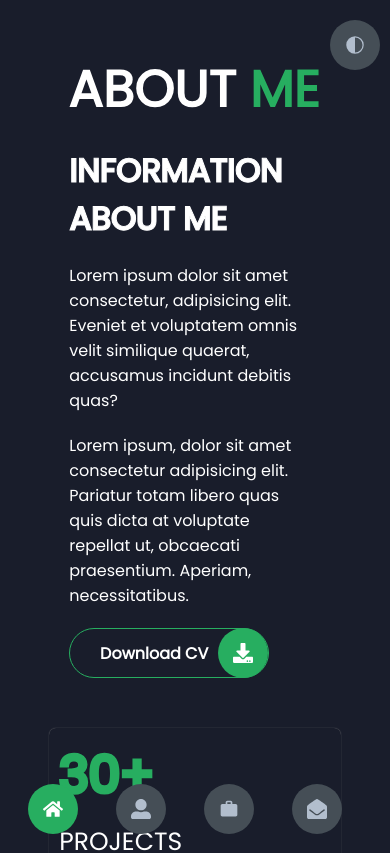
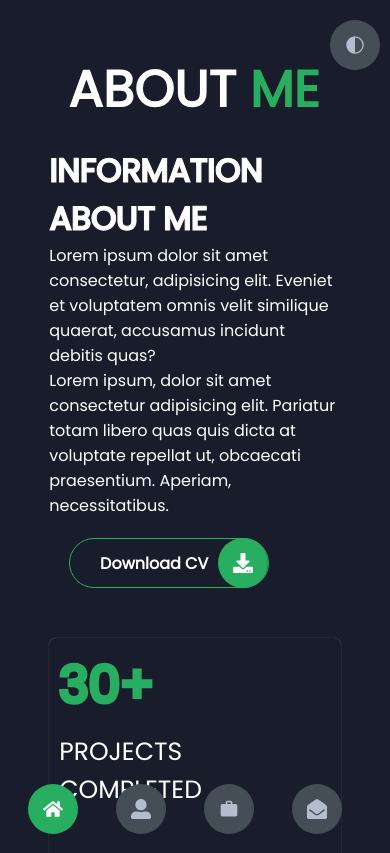
Before and after one commit to jsvoo/new-portfolio, a React (Create React App) app: page /about in a window 390 px wide. Shown: the top 853 px of the page. Built offline with nearby package versions, Linux system fonts and the light colour scheme.

Commit message:
Update media-query.scss to give About.js full width on mobile

```diff
--- a/src/components/styles/media-query.scss
+++ b/src/components/styles/media-query.scss
@@ -143,6 +143,16 @@
       .stat{
         padding: 10px;
       }
+
+        h1{
+          margin:0px !important
+        }
+      .about-text-width{
+        width:100% !important;
+        p{
+          margin:0 !important;
+        }
+      }
     }
 
   .divider{
```
